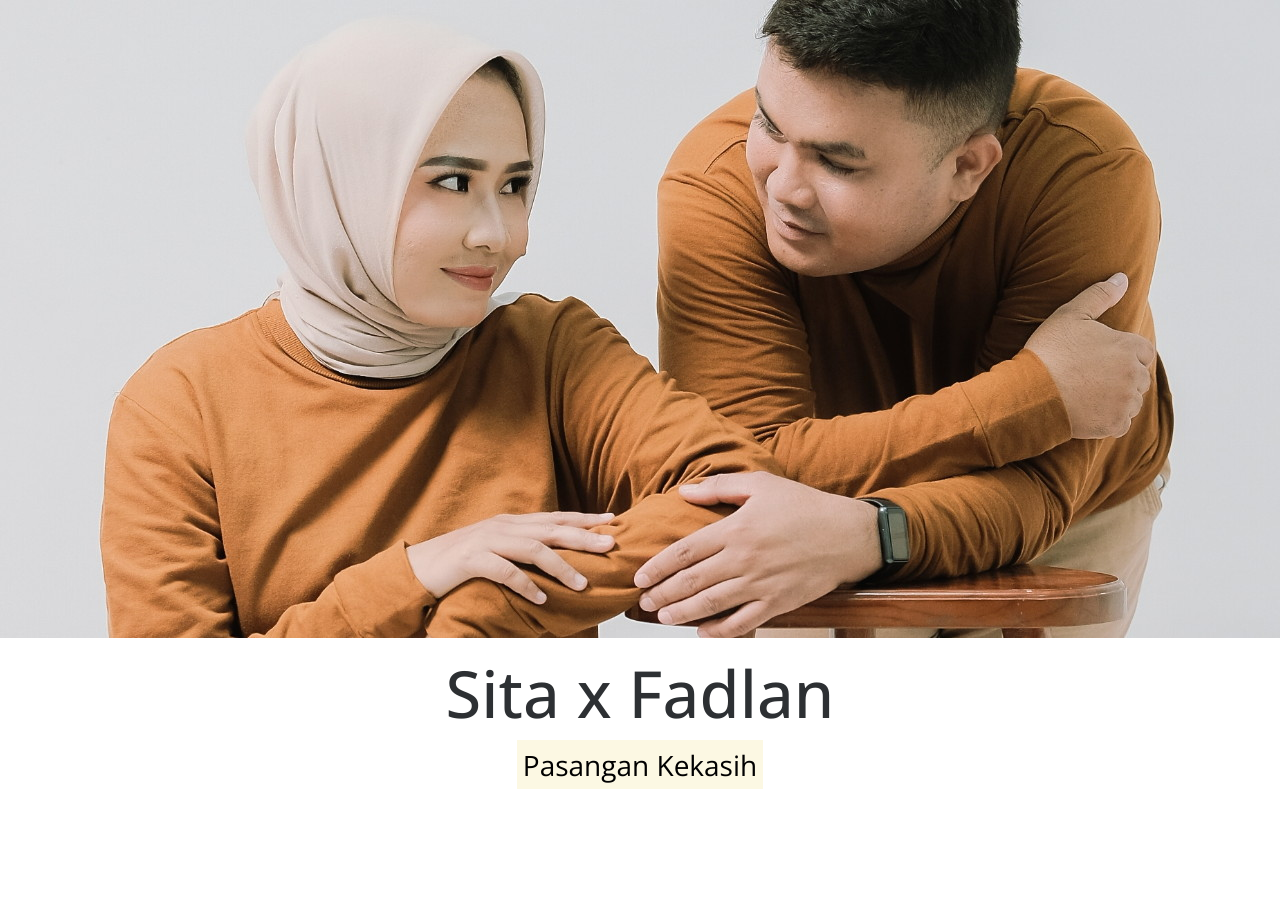
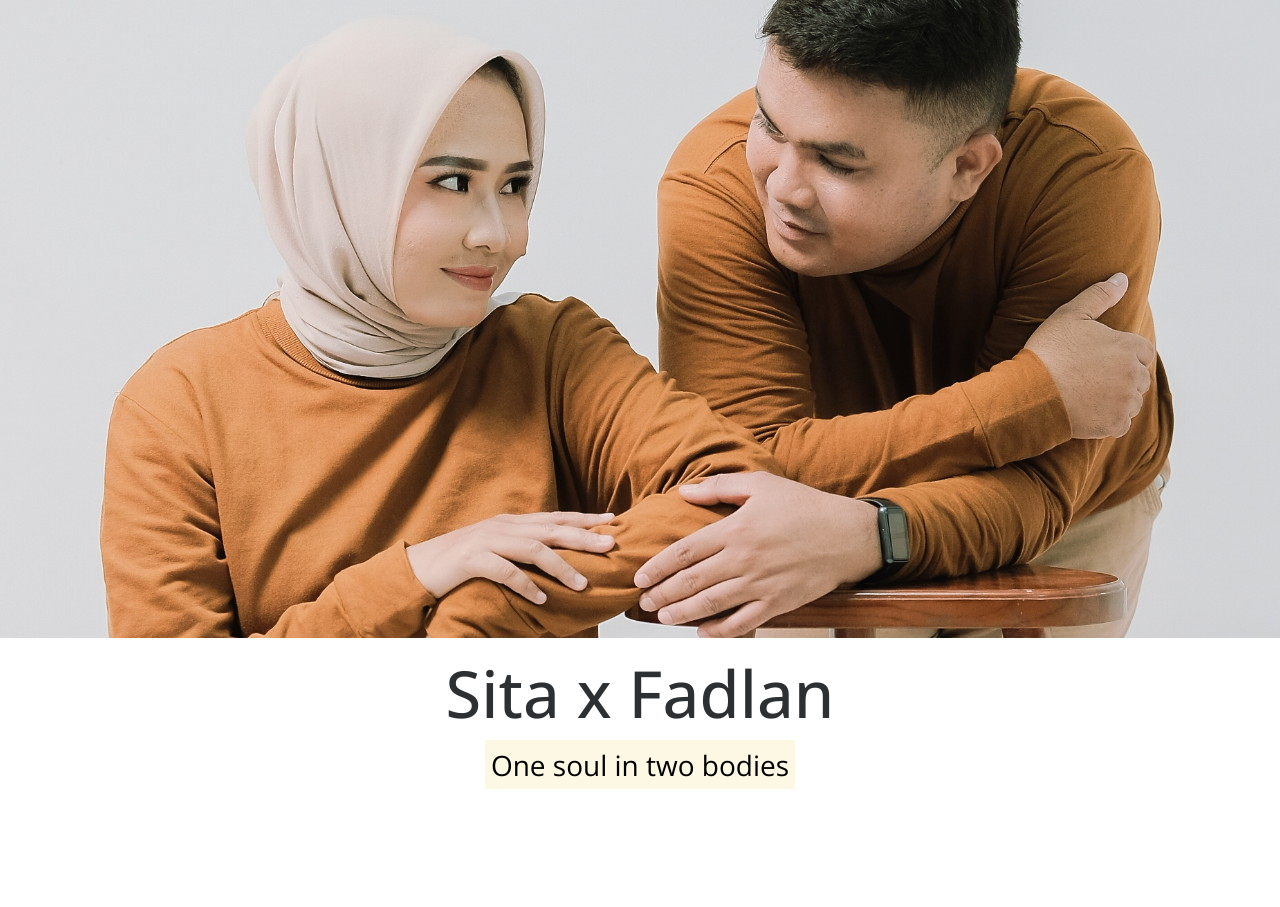
Before and after one commit to sitafadlan/sitafadlan.github.io, a plain HTML site: page index.html in a window 1280 px wide. Shown: the part 112-1019 px from the top of the page. Drawn offline with nearby package versions, Linux system fonts and the light colour scheme.

Commit message:
Update index.html

```diff
--- a/index.html
+++ b/index.html
@@ -58,7 +58,7 @@
 <!-- Intro Section -->
 <center>
   <h1>Sita x Fadlan</h1>
-  <h3><mark>Pasangan Kekasih</mark></h3>
+  <h3><mark>One soul in two bodies</mark></h3>
 </center>
 <section id="introduction" class="section introduction">
   <div class="container">
```
